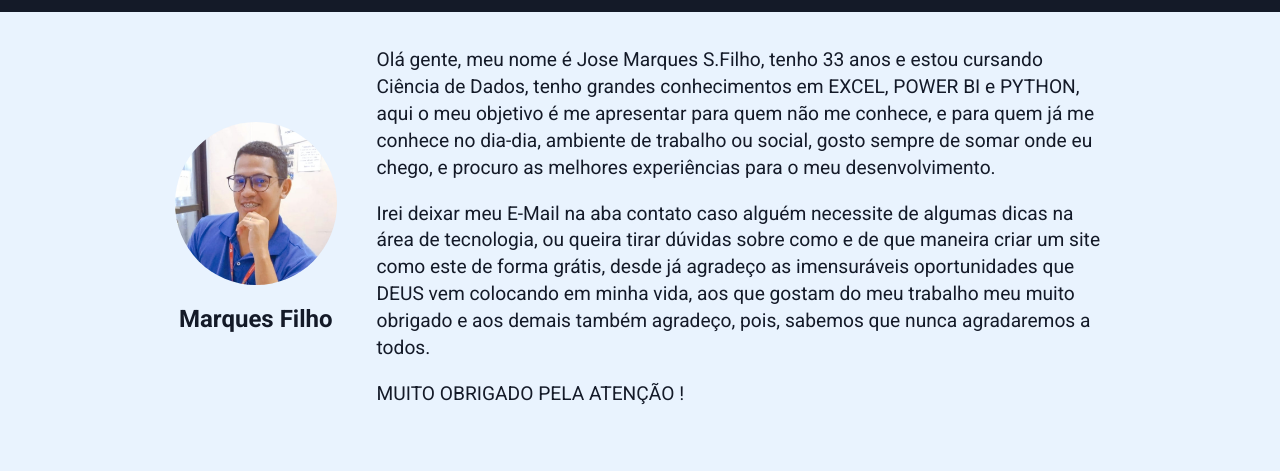
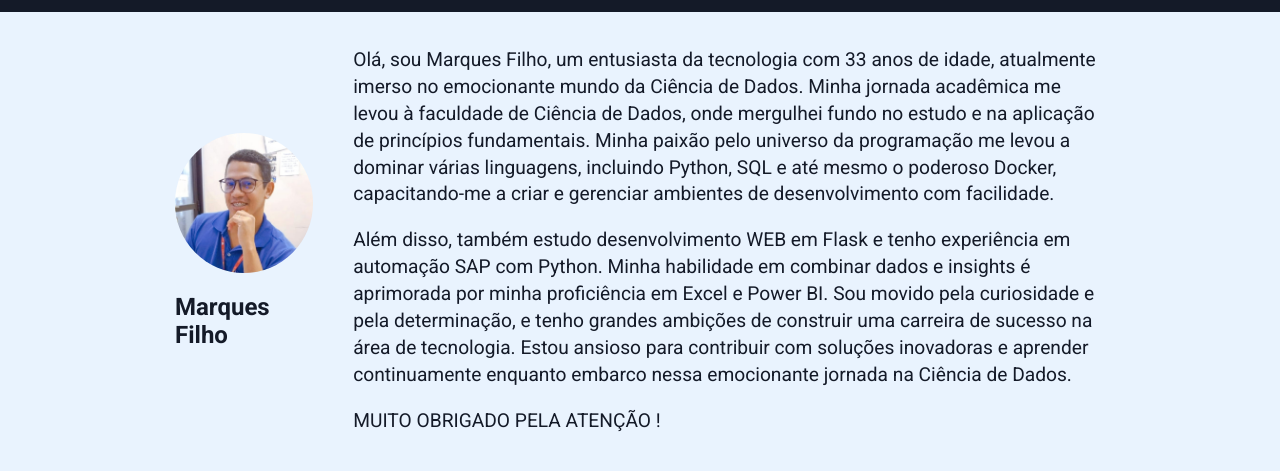
Before and after one commit to MarquesFilho/marquesfilho.github.io, a plain HTML site: page index.html in a window 1280 px wide. Shown: the part 81-552 px from the top of the page. Drawn offline with Linux system fonts and the light colour scheme.

Commit message:
Update index.html
Update para melhorar minha apresentação.

```diff
--- a/index.html
+++ b/index.html
@@ -32,20 +32,21 @@
                 </section>
                 <section class="super-card-text">
                     <p>
-                        Olá gente, meu nome é Jose Marques S.Filho,
-                        tenho 33 anos e estou cursando Ciência de Dados, tenho grandes conhecimentos
-                        em EXCEL, POWER BI e PYTHON, aqui o meu objetivo é me apresentar para quem não me conhece,
-                        e para quem já me conhece no dia-dia, ambiente de trabalho ou social,
-                        gosto sempre de somar onde eu chego, e procuro as melhores experiências
-                        para o meu desenvolvimento.
+                        Olá, sou Marques Filho, um entusiasta da tecnologia com 33 anos de idade,
+                        atualmente imerso no emocionante mundo da Ciência de Dados.
+                        Minha jornada acadêmica me levou à faculdade de Ciência de Dados,
+                        onde mergulhei fundo no estudo e na aplicação de princípios fundamentais.
+                        Minha paixão pelo universo da programação me levou a dominar várias linguagens,
+                        incluindo Python, SQL e até mesmo o poderoso Docker,
+                        capacitando-me a criar e gerenciar ambientes de desenvolvimento com facilidade.
                     </p>
                     <p>
-                        Irei deixar meu E-Mail na aba contato
-                        caso alguém necessite de algumas dicas na área de tecnologia, ou queira tirar dúvidas
-                        sobre como e de que maneira criar um site como este de forma grátis,
-                        desde já agradeço as imensuráveis oportunidades que DEUS vem colocando em minha vida,
-                        aos que gostam do meu trabalho meu muito obrigado e aos demais também agradeço,
-                        pois, sabemos que nunca agradaremos a todos.
+                        Além disso, também estudo desenvolvimento WEB em Flask e tenho experiência em automação SAP com Python.
+                        Minha habilidade em combinar dados e insights é aprimorada por minha proficiência
+                        em Excel e Power BI. Sou movido pela curiosidade e pela determinação,
+                        e tenho grandes ambições de construir uma carreira de sucesso na área de tecnologia.
+                        Estou ansioso para contribuir com soluções inovadoras e aprender continuamente
+                        enquanto embarco nessa emocionante jornada na Ciência de Dados.
                     </p>
                     <p>
                         MUITO OBRIGADO PELA ATENÇÃO !
```
